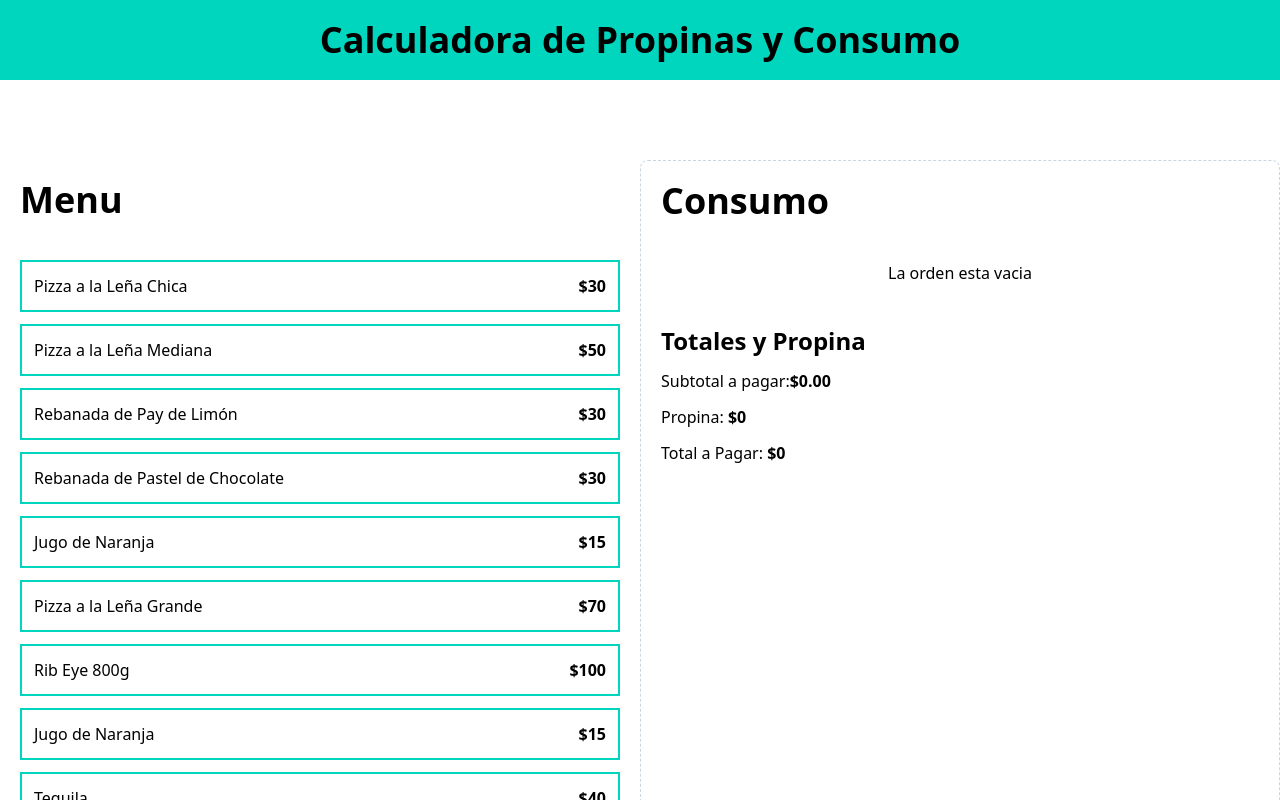
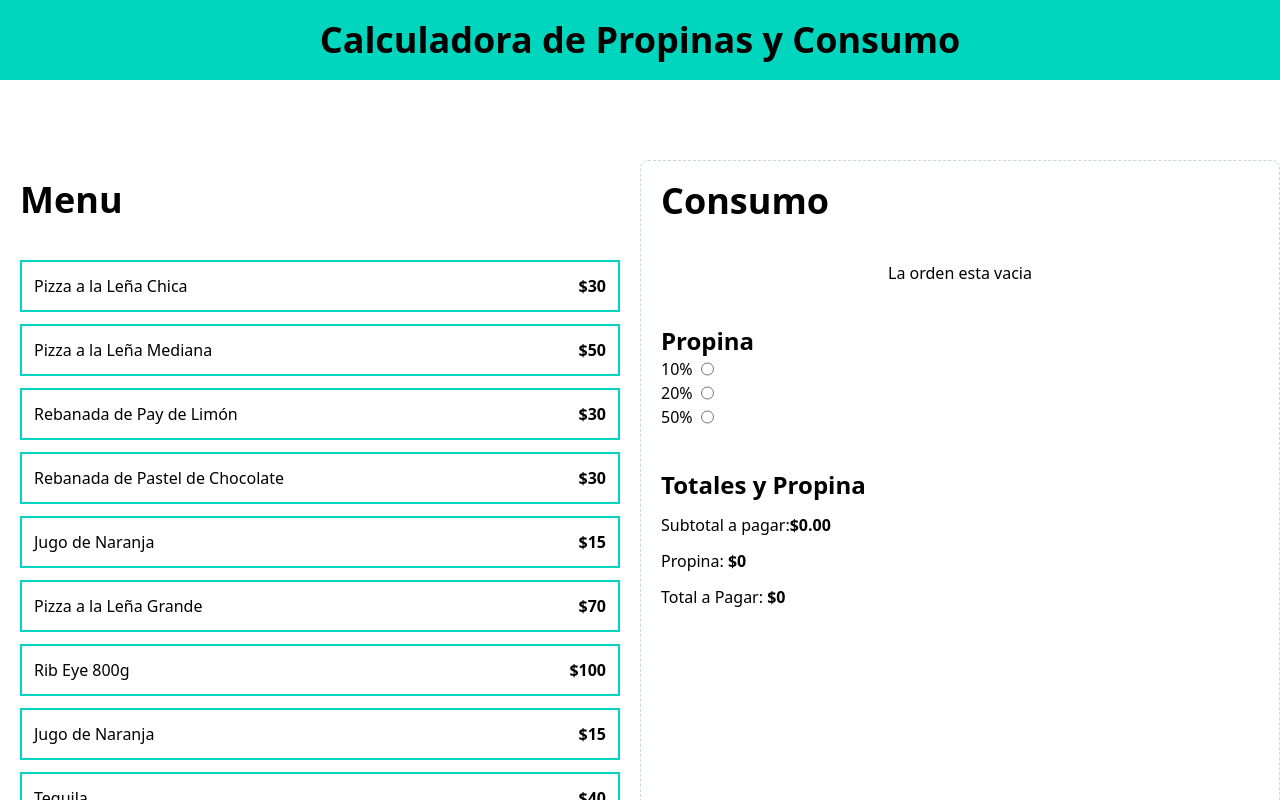
Before and after one commit to ReploidGI0/calc_propinas, a React (Vite) app: page / in a window 1280 px wide. Shown: the top 800 px of the page. Built offline with nearby package versions, Linux system fonts and the light colour scheme.

Commit message:
Renderizado TipPercentageForm.tsx

```diff
--- a/src/App.tsx
+++ b/src/App.tsx
@@ -1,6 +1,7 @@
 import MenuItem from "./components/MenuItem"
 import OrderContents from "./components/OrderContents"
 import OrderTotals from "./components/OrderTotals"
+import TipPercentageForm from "./components/TipPercentageForm"
 import { menuItems } from "./data/db"
 import useOrder from "./hooks/useOrder"
 
@@ -35,6 +36,11 @@ function App() {
             order={order}
             removeItem={removeItem}
           />
+
+          <TipPercentageForm
+
+          />
+
           <OrderTotals
             order={order}
           />
```
